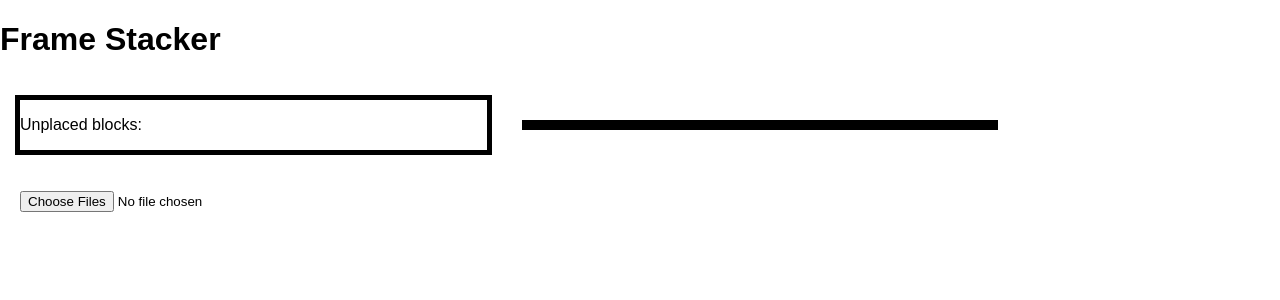
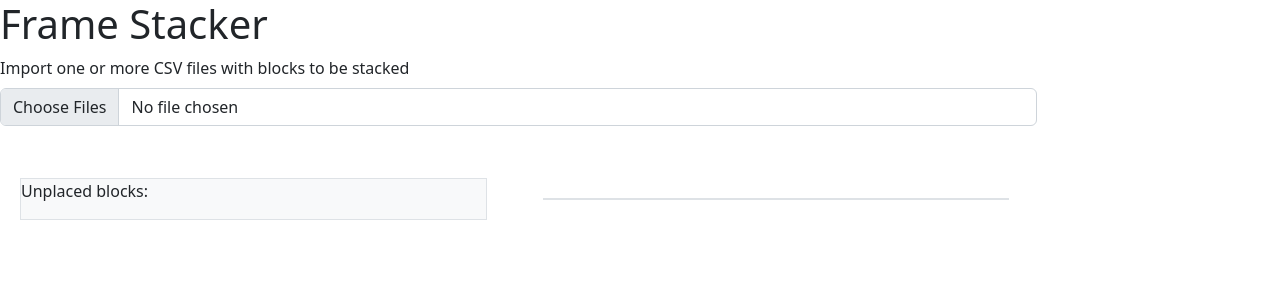
Before and after one commit to framesgames/FrameStacker, a React (Create React App) app in the folder frame-stacker/: page / in a window 1280 px wide. Shown: the top 300 px of the page. Built offline with nearby package versions, Linux system fonts and the light colour scheme.

Commit message:
implement bootstrap styling

```diff
--- a/frame-stacker/package.json
+++ b/frame-stacker/package.json
@@ -7,8 +7,10 @@
     "@testing-library/jest-dom": "^5.16.5",
     "@testing-library/react": "^13.4.0",
     "@testing-library/user-event": "^13.5.0",
+    "bootstrap": "^5.2.3",
     "papaparse": "^5.3.2",
     "react": "^18.2.0",
+    "react-bootstrap": "^2.7.0",
     "react-dom": "^18.2.0",
     "react-draggable": "^4.4.5",
     "react-scripts": "5.0.1",
--- a/frame-stacker/src/App.css
+++ b/frame-stacker/src/App.css
@@ -43,13 +43,6 @@ html {
   width: -webkit-fill-available;
 }
 
-h1, p, table {
-  font-family: Arial, Helvetica, sans-serif;
-}
-
-table, th, td {
-  border: 1px solid black;
-}
 
 body {
   height: 90%;
@@ -63,14 +56,6 @@ body {
   margin-right: 20px;
 }
 
-.block-padding {
-  margin-top: 5px;
-  margin-bottom: 5px;
-  margin-left: 5px;
-  margin-right: 5px;
-}
-
-
 .block {
   display: flex;
   text-align: center;
@@ -78,17 +63,15 @@ body {
   font-family: Arial, Helvetica, sans-serif;
 }
 
-.column1 {
+.column {
   width: 45%;
-  outline: 5px solid black;
+  background-color: #6969fc;
+  height: -webkit-fill-available;
 }
 
-.column2 {
-  width: 45%;
+.stack {
   height: -webkit-fill-available;
-  display: flex;
-  flex-direction: column-reverse;
-  outline: 5px solid black;
+  width: -webkit-fill-available;
 }
 
 .flex-container {
--- a/frame-stacker/src/App.js
+++ b/frame-stacker/src/App.js
@@ -4,6 +4,11 @@ import React from 'react';
 import * as Papa from 'papaparse';
 import _ from 'lodash';
 import DropZone from './DropZone';
+import Stack from 'react-bootstrap/Stack';
+import Row from 'react-bootstrap/Row';
+import Form from 'react-bootstrap/Form';
+
+
 
 
 class App extends React.Component {
@@ -35,11 +40,11 @@ class App extends React.Component {
     window.addEventListener('keyup', this.keyUp, false);
   }
 
-  keyUp() {
+  keyUp(e) {
     const blockId = this.state.isDragging;
-    if (blockId) {
+    if (blockId && e.key === ' ') {
       const unplacedBlocks = _.cloneDeep(this.state.unplacedBlocks);
-      unplacedBlocks[blockId].flipped = !unplacedBlocks[blockId].flipped
+      unplacedBlocks[blockId].flipped = !unplacedBlocks[blockId].flipped;
       this.setState({ unplacedBlocks });
     }
   }
@@ -219,20 +224,11 @@ class App extends React.Component {
         <div onDragOver={(e) => e.preventDefault()}>
           <h1>Frame Stacker</h1>
           <div className="flex-container">
-            <div id="unplaced-blocks" className="column1 padding">
-              <p>Unplaced blocks:</p>
-              {this.renderBlocks(this.state.unplacedBlocks)}
-            </div>
-            <div
-              id="placed-blocks"
-              className="column2 padding droppables"
-            >
-              <DropZone />
-            </div>
-          </div>
-          <div className="padding">
-            <div>
-              <input
+            <Stack direction="vertical" className="stack" gap={3}>
+              <Row>
+                <Form.Group controlId="formFile" className="mb-3">
+                  <Form.Label>Import one or more CSV files with blocks to be stacked</Form.Label>
+                  <Form.Control
                     id="frames"
                     className="ui-button ui-widget ui-corner-all"
                     type="file"
@@ -241,7 +237,20 @@ class App extends React.Component {
                     onChange={this.readFiles}
                     multiple
                   />
+                </Form.Group>
+              </Row>
+              <Row>
+                <Stack direction="horizontal" className="stack" gap={3}>
+                  <div className="bg-light border column padding">
+                    <p>Unplaced blocks:</p>
+                    {this.renderBlocks(this.state.unplacedBlocks)}
                   </div>
+                  <div className="bg-light border column padding">
+                    <DropZone />
+                  </div>
+                </Stack>
+              </Row>
+            </Stack>
           </div>
         </div>
     );
--- a/frame-stacker/src/DropZone.js
+++ b/frame-stacker/src/DropZone.js
@@ -23,7 +23,6 @@ class DropZone extends React.Component {
             <div
                 style={{
                     height: '-webkit-fill-available',
-                    backgroundColor: this.state.hovered ? 'yellow' : 'white'
                 }}
                 onDragEnter={this.onDragEnter}
                 onDragLeave={this.onDragLeave}
--- a/frame-stacker/src/index.js
+++ b/frame-stacker/src/index.js
@@ -3,6 +3,8 @@ import ReactDOM from 'react-dom/client';
 import './index.css';
 import App from './App';
 import reportWebVitals from './reportWebVitals';
+import 'bootstrap/dist/css/bootstrap.min.css';
+
 
 const root = ReactDOM.createRoot(document.getElementById('root'));
 root.render(
```
Lines whose indentation alone changed are shown as unchanged.
